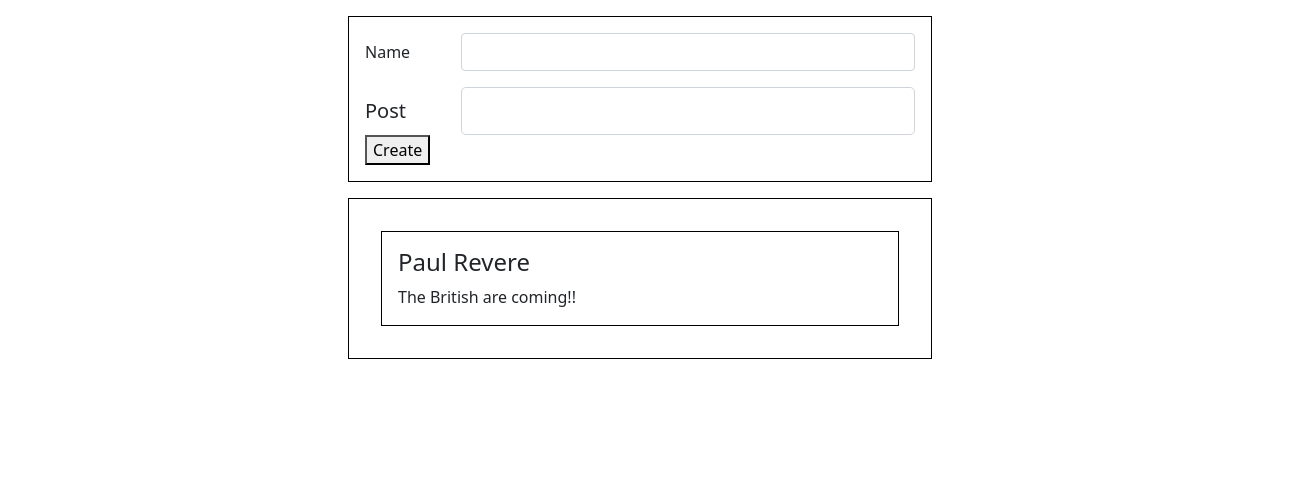
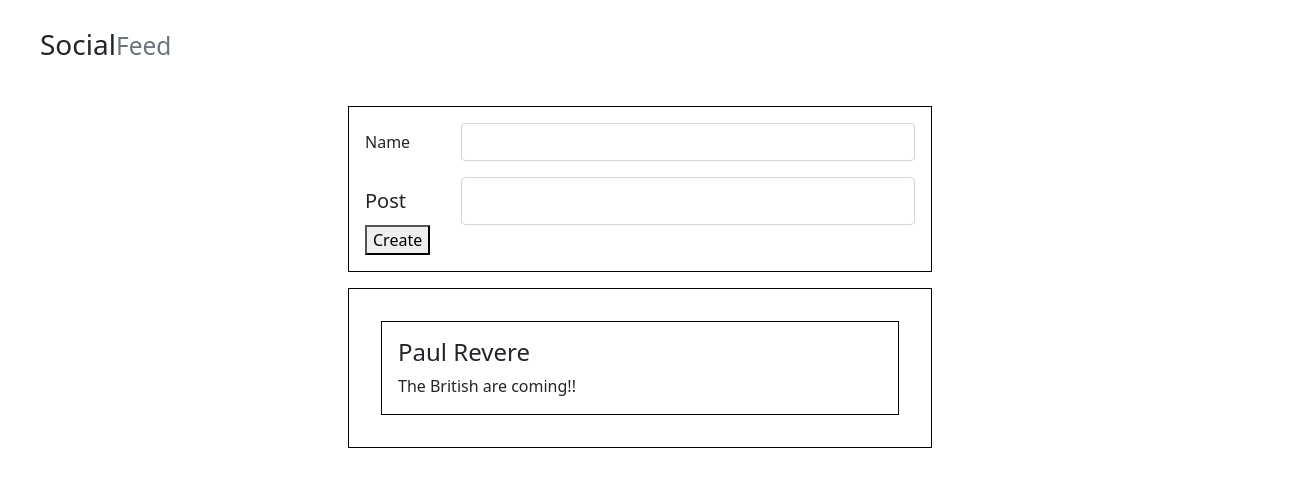
Before and after one commit to joecoxstrong/SocialFeed, a React (Create React App) app: page / in a window 1280 px wide. Shown: the top 486 px of the page, 1308 px wide, since content can reach past the window. Built offline with nearby package versions, Linux system fonts and the light colour scheme.

Commit message:
Added SocialFeed to App.jsx and added styling to Feed

```diff
--- a/src/App.jsx
+++ b/src/App.jsx
@@ -16,6 +16,8 @@ function App() {
   return (
     <div className='container-fluid'>
       <div className='row'>
+        <h3 style={{margin: '1em'}}>Social
+        <small className='text-muted'>Feed</small></h3>
         <div className='col-md-3'>
 
         </div>
```
